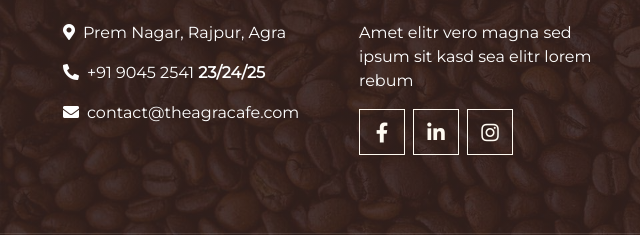
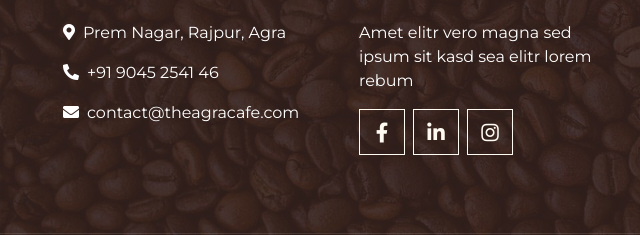
Before and after one commit to thesuraj/agracafe, a plain HTML site: page about.html in a window 1280 px wide. Shown: the part 1506-1741 px from the top of the page, 0-640 px from the left. Drawn offline with nearby package versions, Linux system fonts and the light colour scheme.

Commit message:
Fixing no in website

```diff
--- a/about.html
+++ b/about.html
@@ -110,7 +110,7 @@
                 <div class="col-lg-3 col-md-6 mb-5">
                     <h4 class="text-white text-uppercase mb-4" style="letter-spacing: 3px;">Get In Touch</h4>
                     <p><i class="fa fa-map-marker-alt mr-2"></i>Prem Nagar, Rajpur, Agra</p>
-                    <p><i class="fa fa-phone-alt mr-2"></i>+91 9045 2541 <b>23/24/25</b></p>
+                    <p><i class="fa fa-phone-alt mr-2"></i>+91 9045 2541 46</p>
                     <p class="m-0"><i class="fa fa-envelope mr-2"></i>contact@theagracafe.com</p>
                 </div>
                 <div class="col-lg-3 col-md-6 mb-5">
```
Also changed, not shown: contact.html (+1 -1 lines), index.html (+1 -1 lines), menu.html (+1 -1 lines), service.html (+1 -1 lines).
